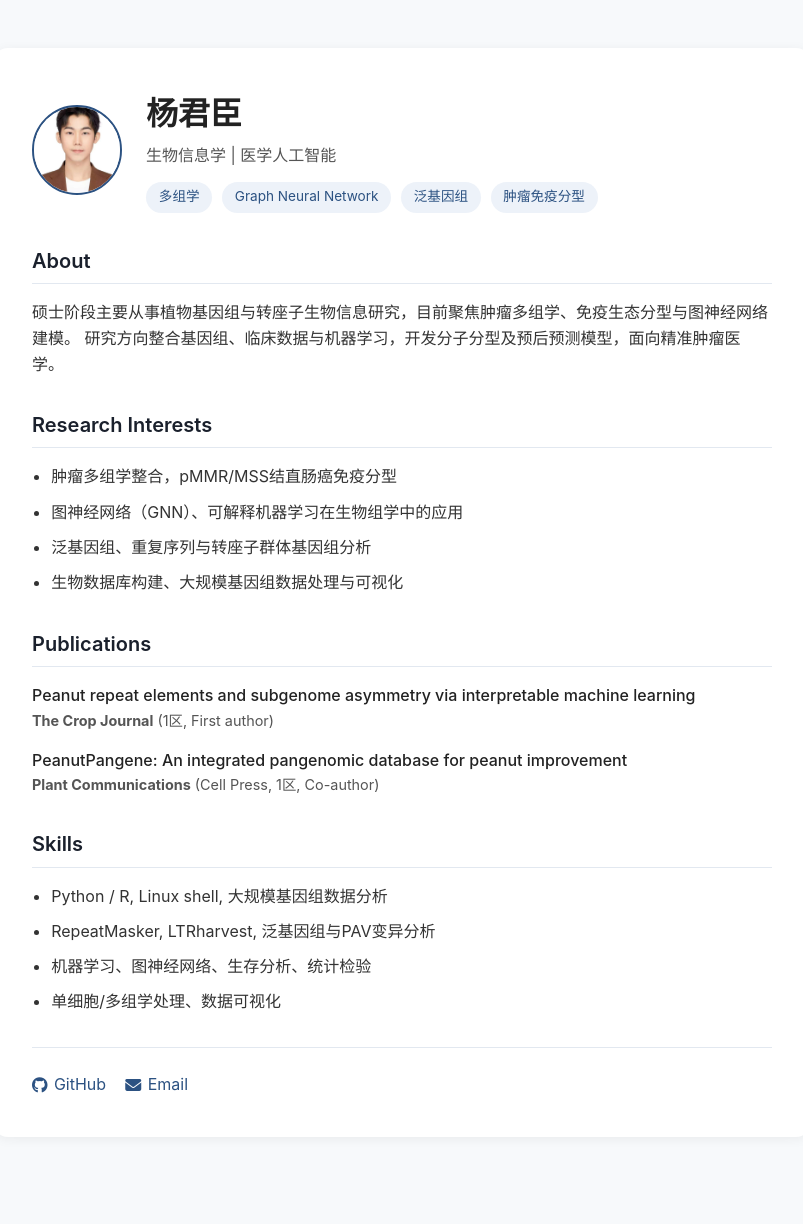
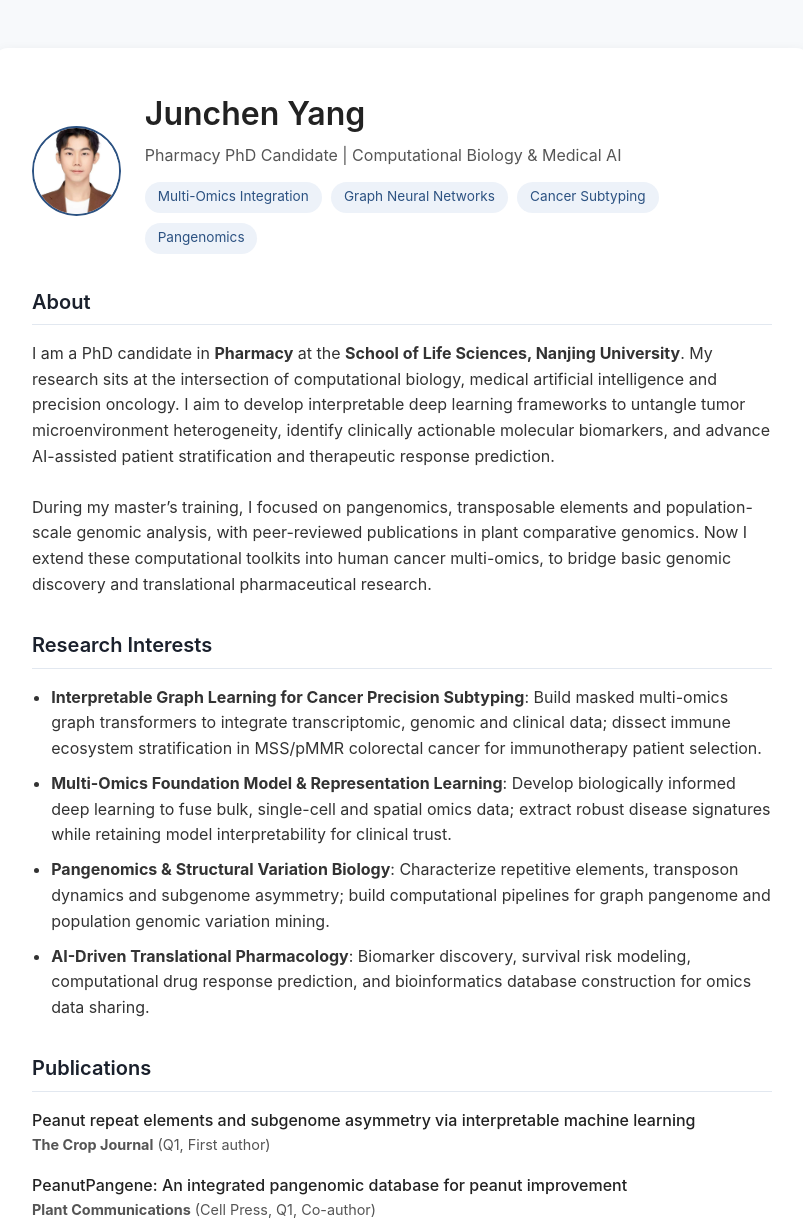
Before and after one commit to jayceewhere/jayceewhere.github.io, a plain HTML site: page index.html in a window 1280 px wide. Shown: the top 1224 px of the page, without its empty margins (238-1041 px from the left). Before the commit the page ends 1185 px from the top, so only its background shows below. Drawn offline with Linux system fonts and the light colour scheme.

Commit message:
Update index.html

```diff
--- a/index.html
+++ b/index.html
@@ -1,9 +1,9 @@
 <!DOCTYPE html>
-<html lang="zh-CN">
+<html lang="en">
 <head>
   <meta charset="UTF-8">
   <meta name="viewport" content="width=device-width, initial-scale=1.0">
-  <title>杨君臣 | Bioinformatics & Medical AI</title>
+  <title>Junchen Yang | Bioinformatics & Medical AI</title>
   <link rel="stylesheet" href="https://cdnjs.cloudflare.com/ajax/libs/font-awesome/6.4.0/css/all.min.css">
   <style>
     * {
@@ -129,17 +129,16 @@
   <div class="container">
     <div class="header">
       <div class="avatar">
-        <!-- 修改这里，图片文件名是111.jpeg -->
-        <img src="111.jpeg" alt="杨君臣">
+        <img src="111.jpeg" alt="Junchen Yang">
       </div>
       <div class="name">
-        <h1>杨君臣</h1>
-        <p>生物信息学 | 医学人工智能</p>
+        <h1>Junchen Yang</h1>
+        <p>Pharmacy PhD Candidate | Computational Biology & Medical AI</p>
         <div class="tag-group">
-          <span class="tag">多组学</span>
-          <span class="tag">Graph Neural Network</span>
-          <span class="tag">泛基因组</span>
-          <span class="tag">肿瘤免疫分型</span>
+          <span class="tag">Multi-Omics Integration</span>
+          <span class="tag">Graph Neural Networks</span>
+          <span class="tag">Cancer Subtyping</span>
+          <span class="tag">Pangenomics</span>
         </div>
       </div>
     </div>
@@ -147,18 +146,19 @@
     <section>
       <h2>About</h2>
       <p class="bio">
-        硕士阶段主要从事植物基因组与转座子生物信息研究，目前聚焦肿瘤多组学、免疫生态分型与图神经网络建模。
-        研究方向整合基因组、临床数据与机器学习，开发分子分型及预后预测模型，面向精准肿瘤医学。
+        I am a PhD candidate in <strong>Pharmacy</strong> at the <strong>School of Life Sciences, Nanjing University</strong>. My research sits at the intersection of computational biology, medical artificial intelligence and precision oncology. I aim to develop interpretable deep learning frameworks to untangle tumor microenvironment heterogeneity, identify clinically actionable molecular biomarkers, and advance AI-assisted patient stratification and therapeutic response prediction.
+        <br><br>
+        During my master’s training, I focused on pangenomics, transposable elements and population-scale genomic analysis, with peer-reviewed publications in plant comparative genomics. Now I extend these computational toolkits into human cancer multi-omics, to bridge basic genomic discovery and translational pharmaceutical research.
       </p>
     </section>
 
     <section>
       <h2>Research Interests</h2>
       <ul>
-        <li>肿瘤多组学整合，pMMR/MSS结直肠癌免疫分型</li>
-        <li>图神经网络（GNN）、可解释机器学习在生物组学中的应用</li>
-        <li>泛基因组、重复序列与转座子群体基因组分析</li>
-        <li>生物数据库构建、大规模基因组数据处理与可视化</li>
+        <li><strong>Interpretable Graph Learning for Cancer Precision Subtyping</strong>: Build masked multi-omics graph transformers to integrate transcriptomic, genomic and clinical data; dissect immune ecosystem stratification in MSS/pMMR colorectal cancer for immunotherapy patient selection.</li>
+        <li><strong>Multi-Omics Foundation Model & Representation Learning</strong>: Develop biologically informed deep learning to fuse bulk, single-cell and spatial omics data; extract robust disease signatures while retaining model interpretability for clinical trust.</li>
+        <li><strong>Pangenomics & Structural Variation Biology</strong>: Characterize repetitive elements, transposon dynamics and subgenome asymmetry; build computational pipelines for graph pangenome and population genomic variation mining.</li>
+        <li><strong>AI-Driven Translational Pharmacology</strong>: Biomarker discovery, survival risk modeling, computational drug response prediction, and bioinformatics database construction for omics data sharing.</li>
       </ul>
     </section>
 
@@ -166,21 +166,21 @@
       <h2>Publications</h2>
       <div class="pub-item">
         <div class="pub-title">Peanut repeat elements and subgenome asymmetry via interpretable machine learning</div>
-        <div class="pub-journal"><strong>The Crop Journal</strong> (1区, First author)</div>
+        <div class="pub-journal"><strong>The Crop Journal</strong> (Q1, First author)</div>
       </div>
       <div class="pub-item">
         <div class="pub-title">PeanutPangene: An integrated pangenomic database for peanut improvement</div>
-        <div class="pub-journal"><strong>Plant Communications</strong> (Cell Press, 1区, Co-author)</div>
+        <div class="pub-journal"><strong>Plant Communications</strong> (Cell Press, Q1, Co-author)</div>
       </div>
     </section>
 
     <section>
-      <h2>Skills</h2>
+      <h2>Technical Skills</h2>
       <ul>
-        <li>Python / R, Linux shell, 大规模基因组数据分析</li>
-        <li>RepeatMasker, LTRharvest, 泛基因组与PAV变异分析</li>
-        <li>机器学习、图神经网络、生存分析、统计检验</li>
-        <li>单细胞/多组学处理、数据可视化</li>
+        <li>Python / R, Linux Shell, high-throughput omics data processing & pipeline development</li>
+        <li>Graph Neural Networks, Transformer, contrastive learning, survival analysis, statistical validation</li>
+        <li>RepeatMasker, LTRharvest, pangenome construction, PAV/SV annotation, population genomics</li>
+        <li>Single-cell RNA-seq, spatial transcriptomics, multi-omics integration, scientific visualization</li>
       </ul>
     </section>
 
```
